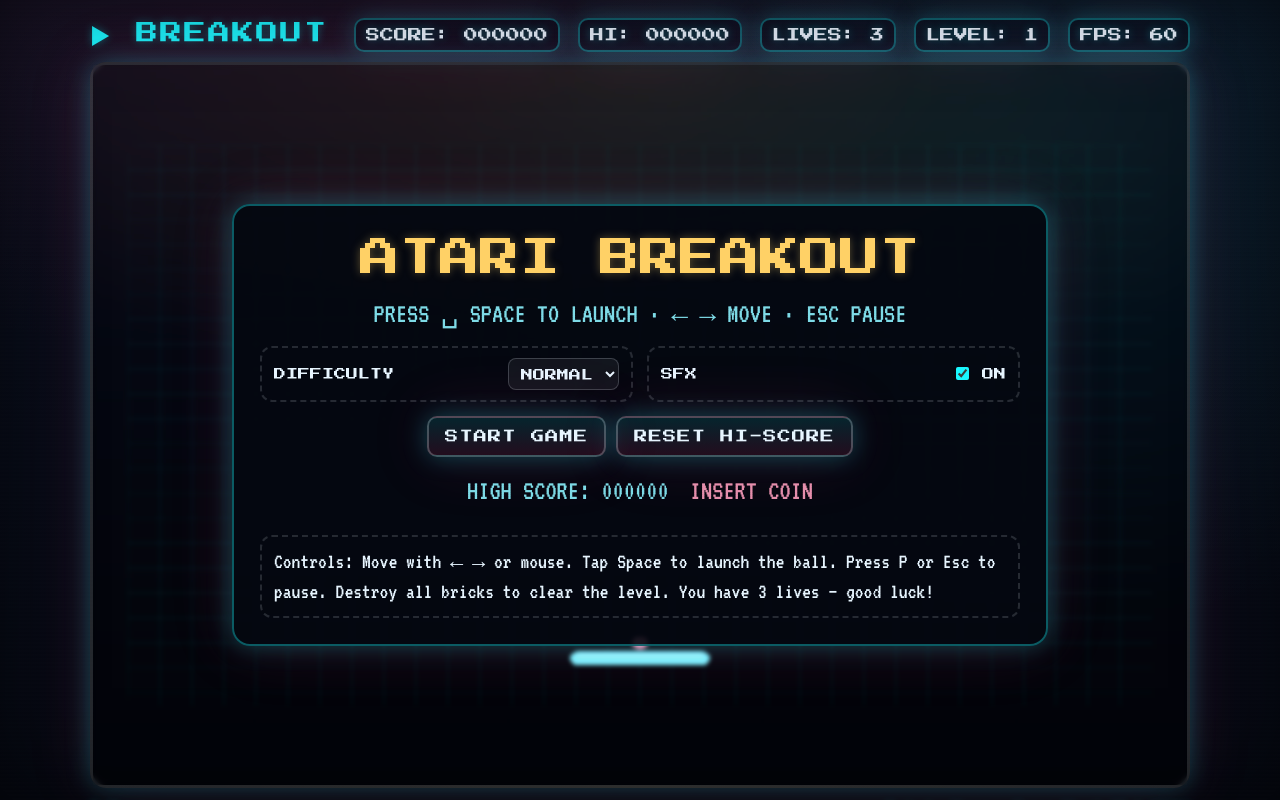
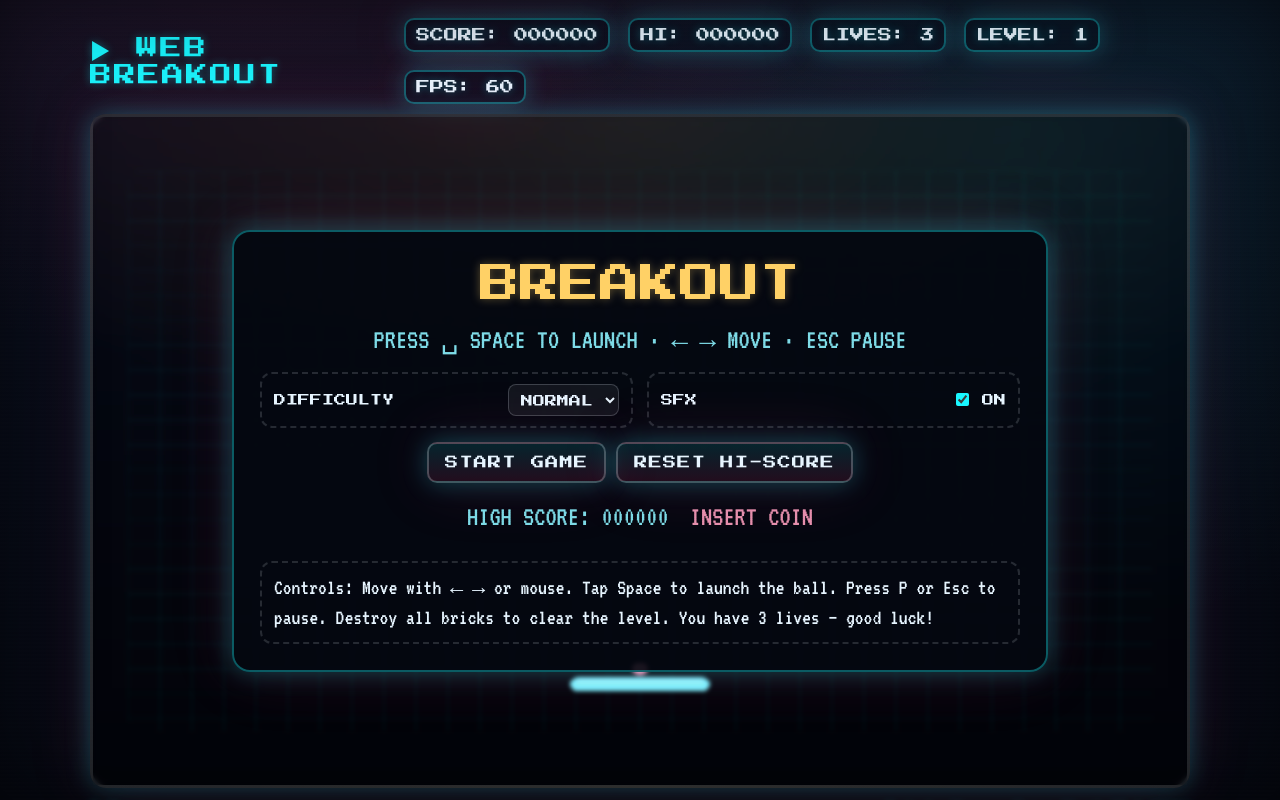
Before and after one commit to Cheze-Burgur/games, a plain HTML site: page breakout.html in a window 1280 px wide. Drawn offline with Linux system fonts and the light colour scheme.

Commit message:
Update breakout.html
very minor stylistic changes

```diff
--- a/breakout.html
+++ b/breakout.html
@@ -240,7 +240,7 @@
 <body>
   <div class="wrap">
     <header>
-      <div class="logo">▶ BREAKOUT</div>
+      <div class="logo">▶ WEB BREAKOUT</div>
       <div class="hud">
         <div class="pill">SCORE: <span id="score">000000</span></div>
         <div class="pill">HI: <span id="hiScore">000000</span></div>
@@ -256,7 +256,7 @@
       <!-- MENU OVERLAY -->
       <div id="menu" class="overlay">
         <div class="panel">
-          <div class="title">ATARI BREAKOUT</div>
+          <div class="title">BREAKOUT</div>
           <div class="subtitle">PRESS ␣ SPACE TO LAUNCH · ← → MOVE · ESC PAUSE</div>
           <div class="menu-grid">
 
```
